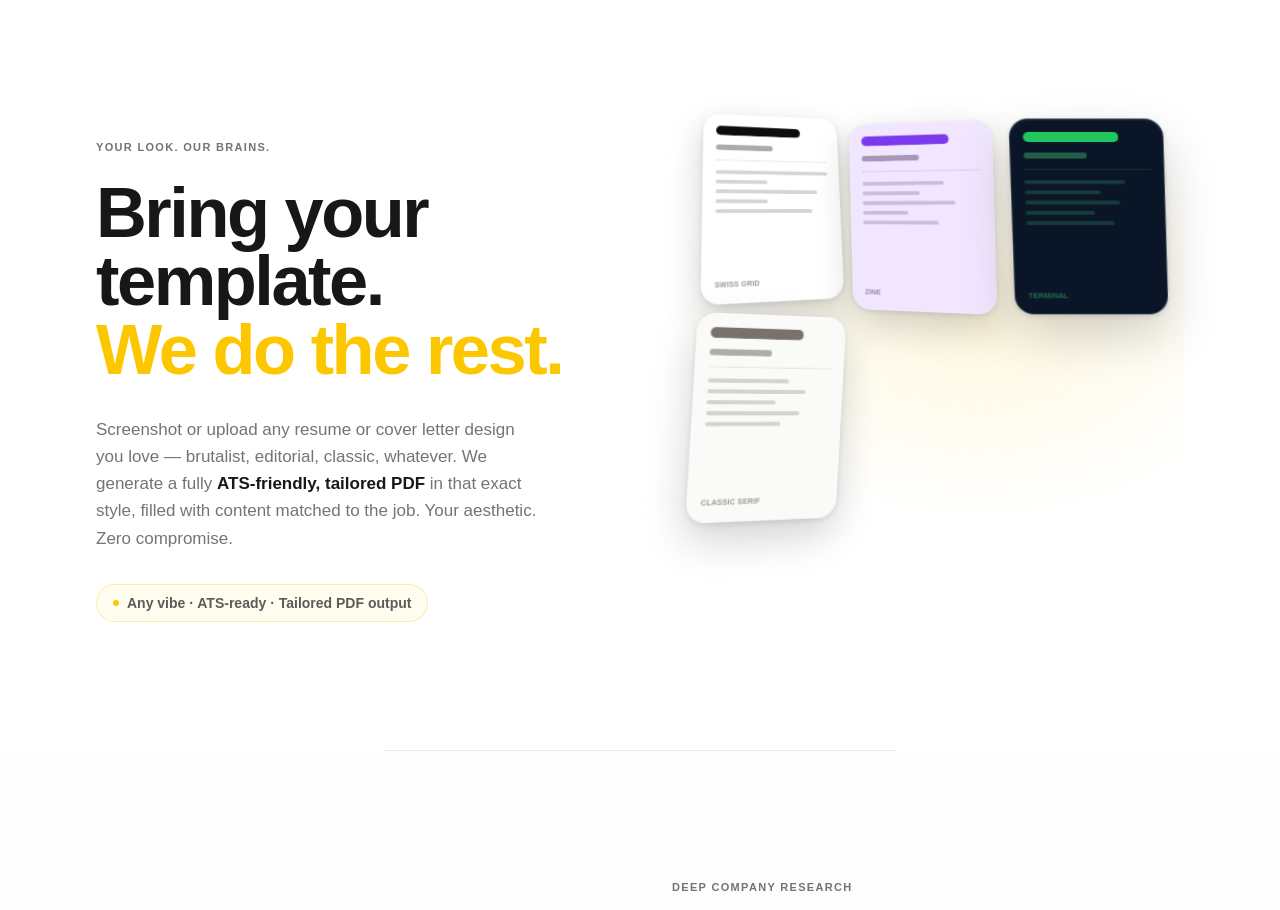
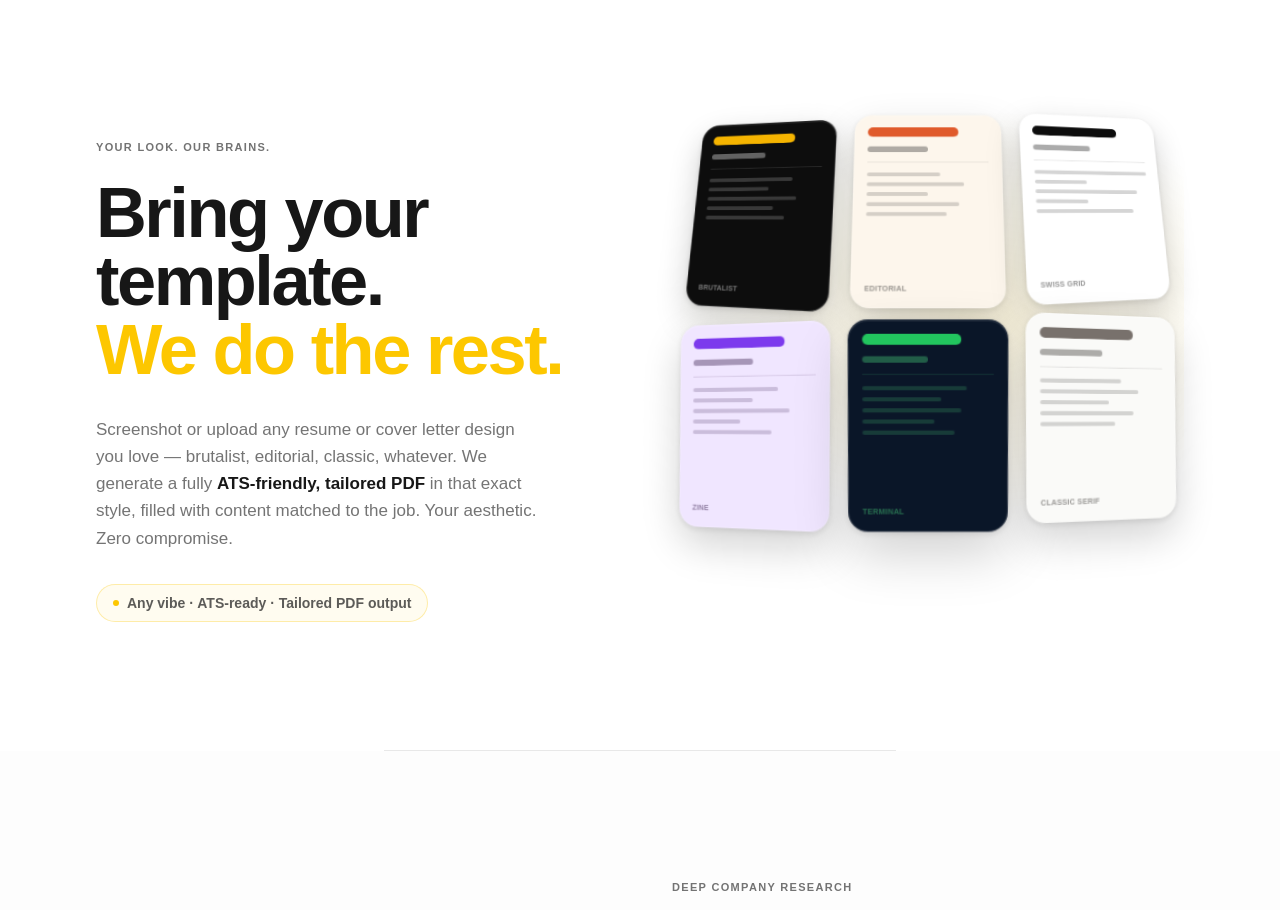
Before and after one commit to Zynclo-Softwares/japp-landing-page, a React (Vite) app: page / in a window 1280 px wide. Shown: the part 3900-4810 px from the top of the page. Built offline with nearby package versions, Linux system fonts and the light colour scheme; no server answers.

Commit message:
File changes

```diff
--- a/src/components/landing/BYOTemplateSection.jsx
+++ b/src/components/landing/BYOTemplateSection.jsx
@@ -66,7 +66,7 @@ function Templates3D() {
         style={{ transform: 'rotateX(10deg)', transformStyle: 'preserve-3d' }}
       >
         {templateStyles.map((t, i) => (
-        <div key={t.label} className={i < 2 ? 'block md:hidden' : i < 3 ? 'hidden md:block' : i < 6 ? 'hidden lg:block' : 'hidden'}>
+        <div key={t.label} className={i < 2 ? 'block' : i < 3 ? 'hidden md:block' : i < 6 ? 'hidden lg:block' : 'hidden'}>
             <TemplateCard3D {...t} {...layout[i]} />
           </div>
         ))}
```
